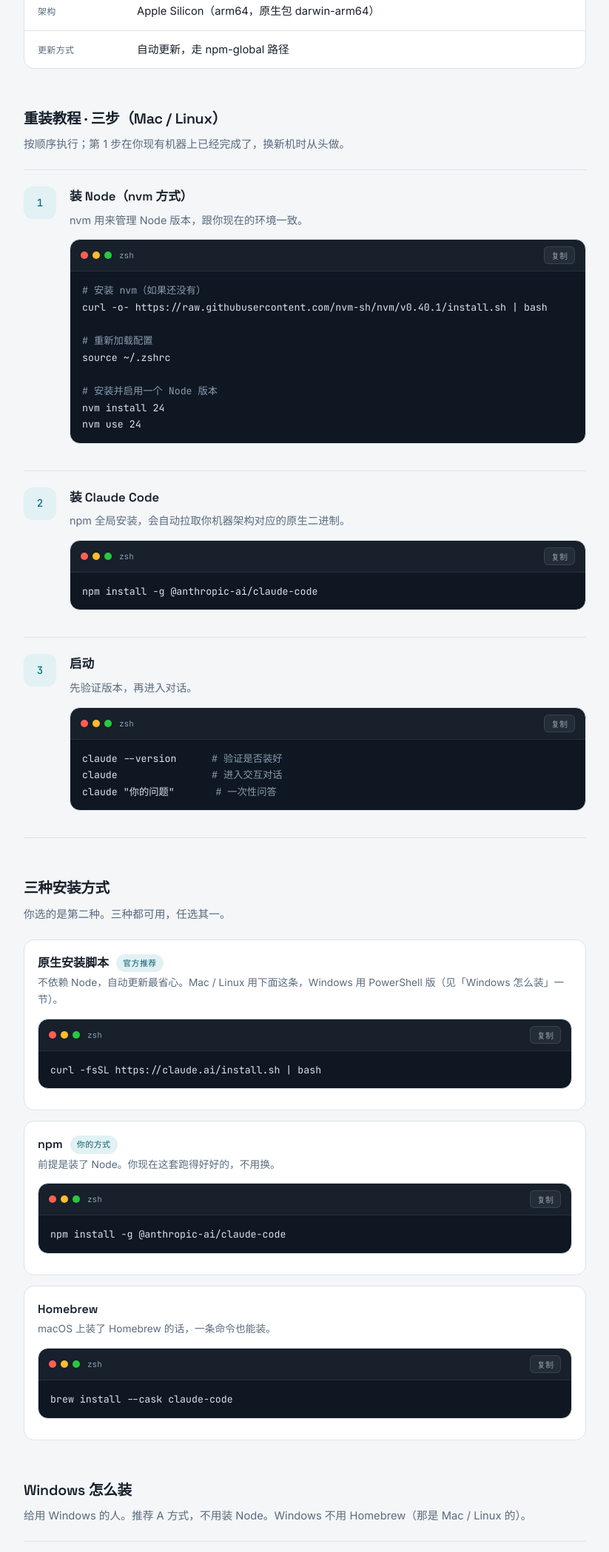
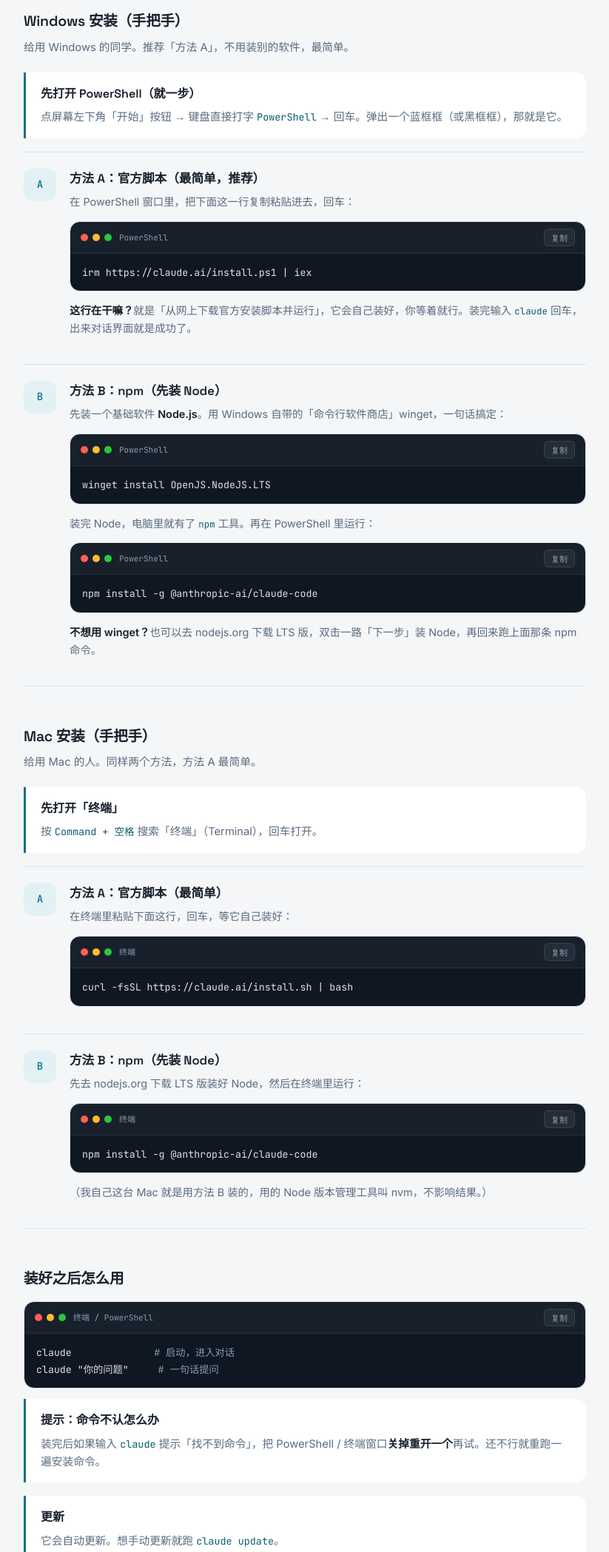
Before and after one commit to zhupirui/zhupirui.github.io, a plain HTML site: page index.html in a window 1280 px wide. Shown: the part 530-2628 px from the top of the page at 74% size, without its empty margins (228-1051 px from the left). Drawn offline with Linux system fonts and the light colour scheme.

Commit message:
改成零基础手把手版
Co-Authored-By: Claude Code <noreply@anthropic.com>

```diff
--- a/index.html
+++ b/index.html
@@ -2,7 +2,7 @@
 <title>Claude Code 安装教程</title>
 <link rel="stylesheet" href="https://fonts.googleapis.com/css2?family=Inter:wght@400;500;600&family=Space+Grotesk:wght@500;600;700&family=JetBrains+Mono:wght@400;500&display=swap">
 <style>
-  /* 布局：单栏文档，左侧一条细边线标注章节；代码块做“终端”样式（始终深色）。 */
+  /* 布局：单栏文档；代码块做“终端”样式（始终深色）。 */
   :root{
     --bg:#F4F6F8; --surface:#FFFFFF; --surface-2:#EDF1F5;
     --fg:#17202B; --muted:#5A6B7E;
@@ -54,6 +54,7 @@
     line-height:1.12; margin:0 0 14px; letter-spacing:-.01em; text-wrap:balance;
   }
   .lead{color:var(--muted); font-size:1.02rem; max-width:56ch; margin:0}
+  strong{color:var(--fg)}
 
   section{margin-bottom:52px}
   h2{
@@ -82,7 +83,6 @@
     font-family:var(--font-mono); font-size:.86rem; color:var(--accent-strong);
     word-break:break-all;
   }
-  .facts .path{font-family:var(--font-mono); font-size:.8rem; word-break:break-all; color:var(--fg)}
 
   /* 步骤 */
   .step{display:grid; grid-template-columns:44px 1fr; gap:0 18px; padding:22px 0; border-top:1px solid var(--border)}
@@ -96,21 +96,6 @@
   .step .desc{color:var(--muted); font-size:.9rem; margin:0 0 14px}
   .step .desc code{font-family:var(--font-mono); font-size:.86em; color:var(--accent-strong)}
   .step .body{min-width:0}
-
-  /* 三种方式 */
-  .methods{display:grid; grid-template-columns:1fr; gap:14px}
-  .method{
-    border:1px solid var(--border); border-radius:var(--radius);
-    background:var(--surface); padding:18px 18px 14px;
-  }
-  .method h3{font-family:var(--font-disp); font-weight:600; font-size:1rem; margin:0 0 2px; display:flex; align-items:center; gap:10px; flex-wrap:wrap}
-  .method .note{color:var(--muted); font-size:.86rem; margin:0 0 14px}
-  .badge{
-    font-family:var(--font-mono); font-size:11px; letter-spacing:.04em;
-    padding:2px 8px; border-radius:999px; font-weight:500;
-    background:var(--accent-wash); color:var(--accent-strong);
-    border:1px solid transparent;
-  }
 
   /* 终端代码块 */
   .term{border-radius:var(--radius); overflow:hidden; margin:14px 0; background:var(--code-bg); border:1px solid var(--border)}
@@ -159,154 +144,129 @@
 
 <div class="wrap">
   <header>
-    <p class="eyebrow">Claude Code · 安装备忘</p>
+    <p class="eyebrow">Claude Code · 手把手教程</p>
     <h1>Claude Code 安装教程</h1>
-    <p class="lead">你当初是用 <strong>npm 全局安装</strong>的。这一页汇总了这台机器的核实结果、重装步骤，以及给 Windows 用户的安装方法。</p>
+    <p class="lead">Claude Code 是一个 <strong>AI 编程助手</strong>，装在电脑上、在终端里对话。这一页零基础手把手，教你（和同学）在 <strong>Windows</strong> 和 <strong>Mac</strong> 上装好它，照着做就行。</p>
   </header>
 
   <section>
-    <h2>你的安装方式</h2>
-    <p class="sub">以下都从本机实际核实，不是模板套话。</p>
-    <dl class="facts">
-      <div class="row"><dt>安装命令</dt><dd><code>npm install -g @anthropic-ai/claude-code</code></dd></div>
-      <div class="row"><dt>Node 环境</dt><dd>nvm 管理 · node v24.16.0</dd></div>
-      <div class="row"><dt>安装位置</dt><dd class="path">~/.nvm/versions/node/v24.16.0/lib/node_modules/@anthropic-ai/claude-code</dd></div>
-      <div class="row"><dt>当前版本</dt><dd>2.1.331</dd></div>
-      <div class="row"><dt>架构</dt><dd>Apple Silicon（arm64，原生包 darwin-arm64）</dd></div>
-      <div class="row"><dt>更新方式</dt><dd>自动更新，走 npm-global 路径</dd></div>
-    </dl>
-  </section>
-
-  <section>
-    <h2>重装教程 · 三步（Mac / Linux）</h2>
-    <p class="sub">按顺序执行；第 1 步在你现有机器上已经完成了，换新机时从头做。</p>
-
-    <div class="step">
-      <div class="num">1</div>
-      <div class="body">
-        <h3>装 Node（nvm 方式）</h3>
-        <p class="desc">nvm 用来管理 Node 版本，跟你现在的环境一致。</p>
-        <div class="term">
-          <div class="term-head"><span class="dots"><i></i><i></i><i></i></span><span class="term-title">zsh</span><button class="copy">复制</button></div>
-          <pre><code><span class="c"># 安装 nvm（如果还没有）</span>
-curl -o- https://raw.githubusercontent.com/nvm-sh/nvm/v0.40.1/install.sh | bash
-
-<span class="c"># 重新加载配置</span>
-source ~/.zshrc
-
-<span class="c"># 安装并启用一个 Node 版本</span>
-nvm install 24
-nvm use 24</code></pre>
-        </div>
-      </div>
+    <h2>先搞懂两个词（30 秒）</h2>
+    <div class="tip">
+      <h3>终端 / PowerShell 是什么</h3>
+      <p>就是电脑上一个「能打字、电脑会执行」的窗口。Windows 上叫 <strong>PowerShell</strong>，Mac 上叫「终端」。打开它，把命令粘进去回车，就完事。</p>
     </div>
-
-    <div class="step">
-      <div class="num">2</div>
-      <div class="body">
-        <h3>装 Claude Code</h3>
-        <p class="desc">npm 全局安装，会自动拉取你机器架构对应的原生二进制。</p>
-        <div class="term">
-          <div class="term-head"><span class="dots"><i></i><i></i><i></i></span><span class="term-title">zsh</span><button class="copy">复制</button></div>
-          <pre><code>npm install -g @anthropic-ai/claude-code</code></pre>
-        </div>
-      </div>
-    </div>
-
-    <div class="step">
-      <div class="num">3</div>
-      <div class="body">
-        <h3>启动</h3>
-        <p class="desc">先验证版本，再进入对话。</p>
-        <div class="term">
-          <div class="term-head"><span class="dots"><i></i><i></i><i></i></span><span class="term-title">zsh</span><button class="copy">复制</button></div>
-          <pre><code>claude --version      <span class="c"># 验证是否装好</span>
-claude                <span class="c"># 进入交互对话</span>
-claude "你的问题"       <span class="c"># 一次性问答</span></code></pre>
-        </div>
-      </div>
+    <div class="tip">
+      <h3>命令是什么</h3>
+      <p>就是一行字，让电脑干一件事。下面所有命令你<strong>不用懂意思</strong>，复制 → 粘贴 → 回车，即可。</p>
     </div>
   </section>
 
   <section>
-    <h2>三种安装方式</h2>
-    <p class="sub">你选的是第二种。三种都可用，任选其一。</p>
-    <div class="methods">
-      <div class="method">
-        <h3>原生安装脚本 <span class="badge">官方推荐</span></h3>
-        <p class="note">不依赖 Node，自动更新最省心。Mac / Linux 用下面这条，Windows 用 PowerShell 版（见「Windows 怎么装」一节）。</p>
-        <div class="term">
-          <div class="term-head"><span class="dots"><i></i><i></i><i></i></span><span class="term-title">zsh</span><button class="copy">复制</button></div>
-          <pre><code>curl -fsSL https://claude.ai/install.sh | bash</code></pre>
-        </div>
-      </div>
-      <div class="method">
-        <h3>npm <span class="badge">你的方式</span></h3>
-        <p class="note">前提是装了 Node。你现在这套跑得好好的，不用换。</p>
-        <div class="term">
-          <div class="term-head"><span class="dots"><i></i><i></i><i></i></span><span class="term-title">zsh</span><button class="copy">复制</button></div>
-          <pre><code>npm install -g @anthropic-ai/claude-code</code></pre>
-        </div>
-      </div>
-      <div class="method">
-        <h3>Homebrew</h3>
-        <p class="note">macOS 上装了 Homebrew 的话，一条命令也能装。</p>
-        <div class="term">
-          <div class="term-head"><span class="dots"><i></i><i></i><i></i></span><span class="term-title">zsh</span><button class="copy">复制</button></div>
-          <pre><code>brew install --cask claude-code</code></pre>
-        </div>
-      </div>
+    <h2>Windows 安装（手把手）</h2>
+    <p class="sub">给用 Windows 的同学。推荐「方法 A」，不用装别的软件，最简单。</p>
+
+    <div class="tip">
+      <h3>先打开 PowerShell（就一步）</h3>
+      <p>点屏幕左下角「开始」按钮 → 键盘直接打字 <code>PowerShell</code> → 回车。弹出一个蓝框框（或黑框框），那就是它。</p>
     </div>
-  </section>
-
-  <section>
-    <h2>Windows 怎么装</h2>
-    <p class="sub">给用 Windows 的人。推荐 A 方式，不用装 Node。Windows 不用 Homebrew（那是 Mac / Linux 的）。</p>
 
     <div class="step">
       <div class="num">A</div>
       <div class="body">
-        <h3>原生安装（最简单，推荐）</h3>
-        <p class="desc">按 <code>Win</code> 键，输入 <code>PowerShell</code> 回车打开，粘贴运行下面这行（原生命令只在 PowerShell 里有效）：</p>
+        <h3>方法 A：官方脚本（最简单，推荐）</h3>
+        <p class="desc">在 PowerShell 窗口里，把下面这一行复制粘贴进去，回车：</p>
         <div class="term">
           <div class="term-head"><span class="dots"><i></i><i></i><i></i></span><span class="term-title">PowerShell</span><button class="copy">复制</button></div>
           <pre><code>irm https://claude.ai/install.ps1 | iex</code></pre>
         </div>
-        <p class="desc">装完输入 <code>claude</code> 即可启动。若当前窗口不认 <code>claude</code>，关掉窗口重开一个。</p>
+        <p class="desc"><strong>这行在干嘛？</strong>就是「从网上下载官方安装脚本并运行」，它会自己装好，你等着就行。装完输入 <code>claude</code> 回车，出来对话界面就是成功了。</p>
       </div>
     </div>
 
     <div class="step">
       <div class="num">B</div>
       <div class="body">
-        <h3>npm 安装（和 Mac 同一条命令）</h3>
-        <p class="desc">先装 Node：去 nodejs.org 下载 LTS 版一路「下一步」，或用 winget（<code>npm</code> 命令在 PowerShell 和「命令提示符」里都能跑）：</p>
+        <h3>方法 B：npm（先装 Node）</h3>
+        <p class="desc">先装一个基础软件 <strong>Node.js</strong>。用 Windows 自带的「命令行软件商店」winget，一句话搞定：</p>
         <div class="term">
           <div class="term-head"><span class="dots"><i></i><i></i><i></i></span><span class="term-title">PowerShell</span><button class="copy">复制</button></div>
           <pre><code>winget install OpenJS.NodeJS.LTS</code></pre>
         </div>
-        <p class="desc">然后在 PowerShell 里运行：</p>
+        <p class="desc">装完 Node，电脑里就有了 <code>npm</code> 工具。再在 PowerShell 里运行：</p>
         <div class="term">
           <div class="term-head"><span class="dots"><i></i><i></i><i></i></span><span class="term-title">PowerShell</span><button class="copy">复制</button></div>
           <pre><code>npm install -g @anthropic-ai/claude-code</code></pre>
         </div>
+        <p class="desc"><strong>不想用 winget？</strong>也可以去 nodejs.org 下载 LTS 版，双击一路「下一步」装 Node，再回来跑上面那条 npm 命令。</p>
       </div>
     </div>
   </section>
 
   <section>
-    <h2>两个实用提示</h2>
+    <h2>Mac 安装（手把手）</h2>
+    <p class="sub">给用 Mac 的人。同样两个方法，方法 A 最简单。</p>
+
     <div class="tip">
-      <h3>PATH 依赖 nvm</h3>
-      <p>因为是 npm 全局安装，<code>claude</code> 命令只有在 nvm 加载后才在 PATH 里。平时开终端没问题（<code>~/.zshrc</code> 已加载 nvm），但用 <code>ssh</code> 远程跑、或写脚本 / cron 调它时，可能报 <code>command not found</code>——先执行 <code>source ~/.nvm/nvm.sh</code>，或直接用完整路径 <code>~/.nvm/versions/node/v24.16.0/bin/claude</code>。</p>
+      <h3>先打开「终端」</h3>
+      <p>按 <code>Command + 空格</code> 搜索「终端」（Terminal），回车打开。</p>
+    </div>
+
+    <div class="step">
+      <div class="num">A</div>
+      <div class="body">
+        <h3>方法 A：官方脚本（最简单）</h3>
+        <p class="desc">在终端里粘贴下面这行，回车，等它自己装好：</p>
+        <div class="term">
+          <div class="term-head"><span class="dots"><i></i><i></i><i></i></span><span class="term-title">终端</span><button class="copy">复制</button></div>
+          <pre><code>curl -fsSL https://claude.ai/install.sh | bash</code></pre>
+        </div>
+      </div>
+    </div>
+
+    <div class="step">
+      <div class="num">B</div>
+      <div class="body">
+        <h3>方法 B：npm（先装 Node）</h3>
+        <p class="desc">先去 nodejs.org 下载 LTS 版装好 Node，然后在终端里运行：</p>
+        <div class="term">
+          <div class="term-head"><span class="dots"><i></i><i></i><i></i></span><span class="term-title">终端</span><button class="copy">复制</button></div>
+          <pre><code>npm install -g @anthropic-ai/claude-code</code></pre>
+        </div>
+        <p class="desc">（我自己这台 Mac 就是用方法 B 装的，用的 Node 版本管理工具叫 nvm，不影响结果。）</p>
+      </div>
+    </div>
+  </section>
+
+  <section>
+    <h2>装好之后怎么用</h2>
+    <div class="term">
+      <div class="term-head"><span class="dots"><i></i><i></i><i></i></span><span class="term-title">终端 / PowerShell</span><button class="copy">复制</button></div>
+      <pre><code>claude              <span class="c"># 启动，进入对话</span>
+claude "你的问题"     <span class="c"># 一句话提问</span></code></pre>
+    </div>
+    <div class="tip">
+      <h3>提示：命令不认怎么办</h3>
+      <p>装完后如果输入 <code>claude</code> 提示「找不到命令」，把 PowerShell / 终端窗口<strong>关掉重开一个</strong>再试。还不行就重跑一遍安装命令。</p>
     </div>
     <div class="tip">
       <h3>更新</h3>
-      <p>它会自动更新（走 npm-global）。想手动触发就跑 <code>claude update</code>，或重跑 <code>npm install -g @anthropic-ai/claude-code</code>。</p>
+      <p>它会自动更新。想手动更新就跑 <code>claude update</code>。</p>
     </div>
   </section>
 
-  <footer>换新电脑时，从头照第 2 节三步走即可。</footer>
+  <section>
+    <h2>附：作者这台 Mac 的实际情况（可跳过）</h2>
+    <p class="sub">以下是作者本人机器的核实信息，仅供对照，不用照做。</p>
+    <dl class="facts">
+      <div class="row"><dt>安装命令</dt><dd><code>npm install -g @anthropic-ai/claude-code</code></dd></div>
+      <div class="row"><dt>Node 环境</dt><dd>nvm 管理 · node v24.16.0</dd></div>
+      <div class="row"><dt>当前版本</dt><dd>2.1.331</dd></div>
+      <div class="row"><dt>架构</dt><dd>Apple Silicon（arm64）</dd></div>
+      <div class="row"><dt>更新方式</dt><dd>自动更新，走 npm-global 路径</dd></div>
+    </dl>
+  </section>
+
+  <footer>照上面的步骤做，Windows 和 Mac 都能装好。</footer>
 </div>
 
 <script>
```
